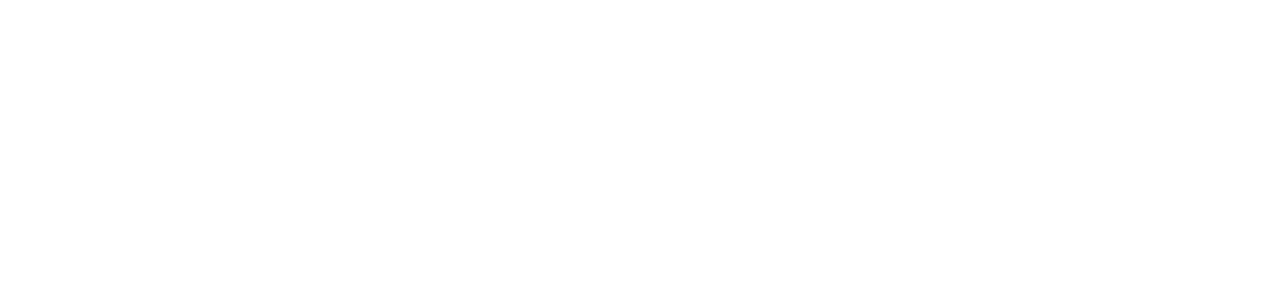
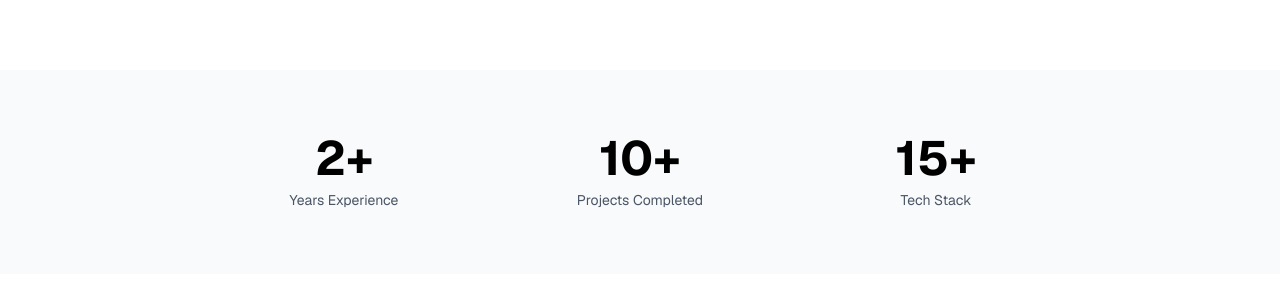
Before and after one commit to portgasalif/portofolio_Alfey, a Next.js app: page /about in a window 1280 px wide. Shown: the part 511-800 px from the top of the page. Built offline with nearby package versions, Linux system fonts and the light colour scheme.

Commit message:
Add statistics section to About page
Introduced a new section displaying statistics using a grid layout on the About page. This enhances the page by providing visual highlights of key stats.

```diff
--- a/app/about/page.tsx
+++ b/app/about/page.tsx
@@ -24,6 +24,20 @@
           </div>
         </div>
       </div>
+      <div className="py-16 bg-gray-50">
+        <div className="custom-container">
+          <div className="grid grid-cols-2 sm:grid-cols-3 gap-6 ">
+            {stats.map((stat, index) => (
+              <div key={index} className="text-center ">
+                <h2 className="text-4xl sm:text-5xl font-bold mb-2">
+                  {stat.value}
+                </h2>
+                <p className="text-sm text-gray-600">{stat.label}</p>
+              </div>
+            ))}
+          </div>
+        </div>
+      </div>
     </div>
   );
 }
```
